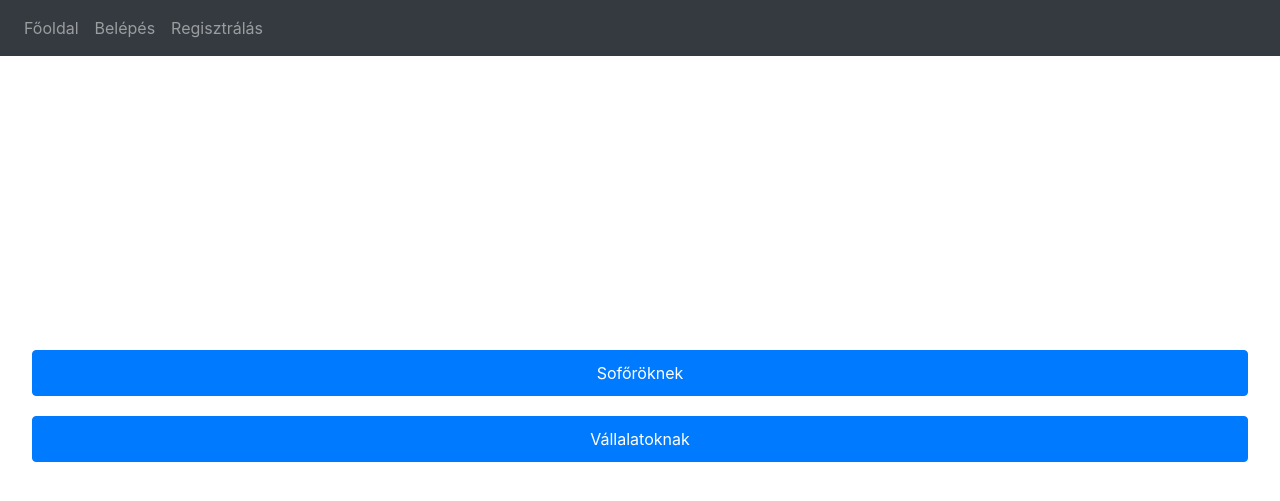
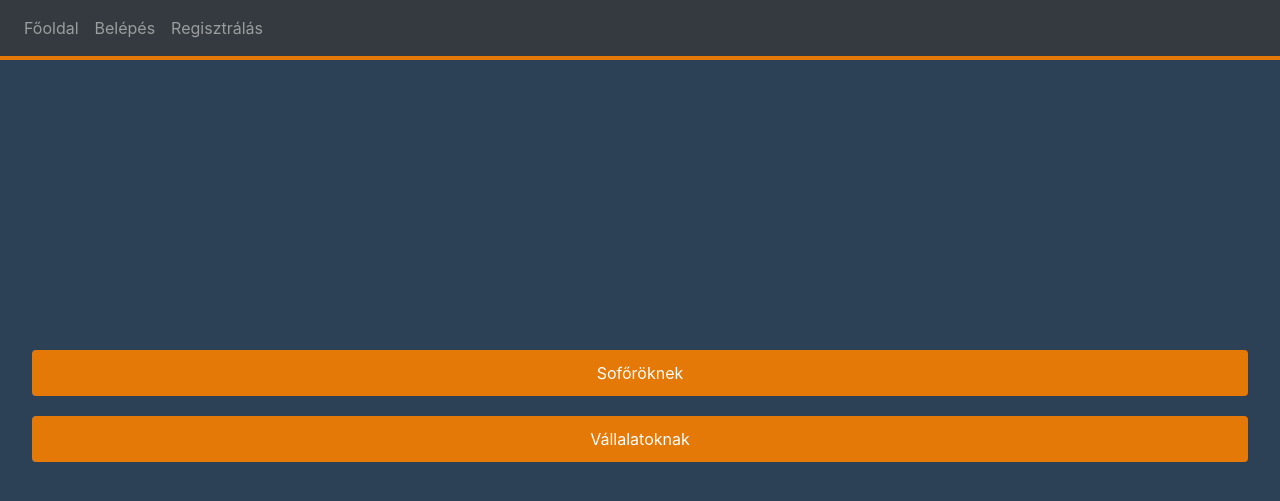
Before and after one commit to SweetyL/Szakdolgozat, a PHP site: page /index.php?page=login in a window 1280 px wide. Shown: the top 501 px of the page. Run offline with PHP 8.4, Linux system fonts and the light colour scheme.

Commit message:
Kisebb változtatások

```diff
--- a/css/style.css
+++ b/css/style.css
@@ -22,3 +22,14 @@
     display: block;
     width: 95%;
 }
+nav{
+    border-bottom: 4px solid #e47908;
+}
+.bbody{
+    background-color: #2d4156;
+    color: white;
+}
+.btn-hcbutton{
+    background-color: #e47908;
+    color: white;
+}
--- a/includes/menu.inc.php
+++ b/includes/menu.inc.php
@@ -12,7 +12,7 @@
             if(!empty($_SESSION["id"]) and $key=="register"){
               continue;
             }
-            if(empty($_SESSION["id"]) and $key=="profile"){
+            if(empty($_SESSION["id"]) and $key=="myProfile"){
               continue;
             }
             ?>
--- a/index.php
+++ b/index.php
@@ -14,7 +14,6 @@ if(!isset($_REQUEST['page'])){
 }
 // default oldal
 $page = 'index';
-$GLOBALS['action'] = "";
 
 // router
 if(isset($_REQUEST['page'])) {
@@ -26,7 +25,7 @@ if(isset($_REQUEST['page'])) {
 $menupontok = array(    'index' => "Főoldal",
                         'login' => "Belépés",
                         'register' => "Regisztrálás",
-                        'profile' => "Profil"
+                        'myProfile' => "Profilom"
                 );
 
 
@@ -35,18 +34,18 @@ if($_REQUEST['page']=="driverRegister"){
 }else if($_REQUEST['page']=="companyRegister"){
         $title = "Vállalat regisztrálás";
 }else if($_REQUEST['page']=="loginPanel" and $_REQUEST['action']=="drivers"){
-        $GLOBALS['action'] = "drivers";
         $title = "Sofőr belépés";
 }else if($_REQUEST['page']=="loginPanel" and $_REQUEST['action']=="companies"){
-        $GLOBALS['action'] = "companies";
         $title = "Vállalati belépés";
+}else if($_REQUEST['page']=="profile" and isset($_REQUEST['action'])){
+        $title = "X profilja";
 }else{
         $title = $menupontok[$page];
 }
 
 include 'includes/htmlheader.inc.php';
 ?>
-<body>
+<body class="bbody">
 <?php
 
 include 'includes/menu.inc.php';
--- /dev/null
+++ b/view/404.php
@@ -0,0 +1,2 @@
+<h1>404</h1>
+<h2>A keresett oldal nem található!</h2>
--- a/view/companyRegister.php
+++ b/view/companyRegister.php
@@ -1,3 +1,4 @@
+<div class="container">
 <form action="index.php?page=companyRegister" method="post">
     <fieldset>
         <legend>Vállalat regisztráció:</legend>
@@ -10,7 +11,7 @@
 			<?php
                 if ($countryIDs) {
 					foreach($countryIDs as $row) {
-						$country->set_user($row, $conn);
+						$country->set_country($row, $conn);
 						if($country->get_name()) echo '<option value="'.$row.'">'.$country->get_name().'</option>';
 					}
 				}
@@ -47,6 +48,7 @@
         <input class="btn btn-primary" type="submit" value="Regisztrálás">
     </fieldset>
 </form>
+</div>
 <script type="text/javascript">
     $("#country").on("change", function(){
         var countryID = $(this).val();
--- a/view/driverRegister.php
+++ b/view/driverRegister.php
@@ -1,3 +1,4 @@
+<div class="container">
 <form action="index.php?page=driverRegister" method="post">
     <fieldset>
         <legend>Sofőr regisztráció:</legend>
@@ -13,7 +14,7 @@
 			<?php
                 if ($countryIDs) {
 					foreach($countryIDs as $row) {
-						$country->set_user($row, $conn);
+						$country->set_country($row, $conn);
 						if($country->get_name()) echo '<option value="'.$row.'">'.$country->get_name().'</option>';
 					}
 				}
@@ -47,6 +48,7 @@
         <input class="btn btn-primary" type="submit" value="Regisztrálás">
     </fieldset>
 </form>
+</div>
 <script type="text/javascript">
     $("#country").on("change", function(){
         var countryID = $(this).val();
--- a/view/index.php
+++ b/view/index.php
@@ -1,4 +1 @@
-<?php
-echo $_SESSION["id"];
-?>
 <p>The Division Bell</p>
--- a/view/login.php
+++ b/view/login.php
@@ -1,4 +1,4 @@
 <div class="center">
-    <button type="button" class="btn btn-primary" onclick="window.location.href = 'index.php?page=loginPanel&action=drivers'">Sofőröknek</button>
-    <button type="button" class="btn btn-primary" onclick="window.location.href = 'index.php?page=loginPanel&action=companies'">Vállalatoknak</button>
+    <button type="button" class="btn btn-hcbutton" onclick="window.location.href = 'index.php?page=loginPanel&action=drivers'">Sofőröknek</button>
+    <button type="button" class="btn btn-hcbutton" onclick="window.location.href = 'index.php?page=loginPanel&action=companies'">Vállalatoknak</button>
 </div>
--- a/view/register.php
+++ b/view/register.php
@@ -1,4 +1,4 @@
 <div class="center">
-    <button type="button" class="btn btn-primary" onclick="window.location.href = 'index.php?page=driverRegister'">Sofőröknek</button>
-    <button type="button" class="btn btn-primary" onclick="window.location.href = 'index.php?page=companyRegister'">Vállalatoknak</button>
+    <button type="button" class="btn btn-hcbutton" onclick="window.location.href = 'index.php?page=driverRegister'">Sofőröknek</button>
+    <button type="button" class="btn btn-hcbutton" onclick="window.location.href = 'index.php?page=companyRegister'">Vállalatoknak</button>
 </div>
```
Also changed, not shown: controller/myProfile.php (added, +17 -0 lines), controller/profile.php (+9 -10 lines), view/myProfile.php (added, +25 -0 lines), view/profile.php (deleted, +0 -24 lines), 1 other file.
